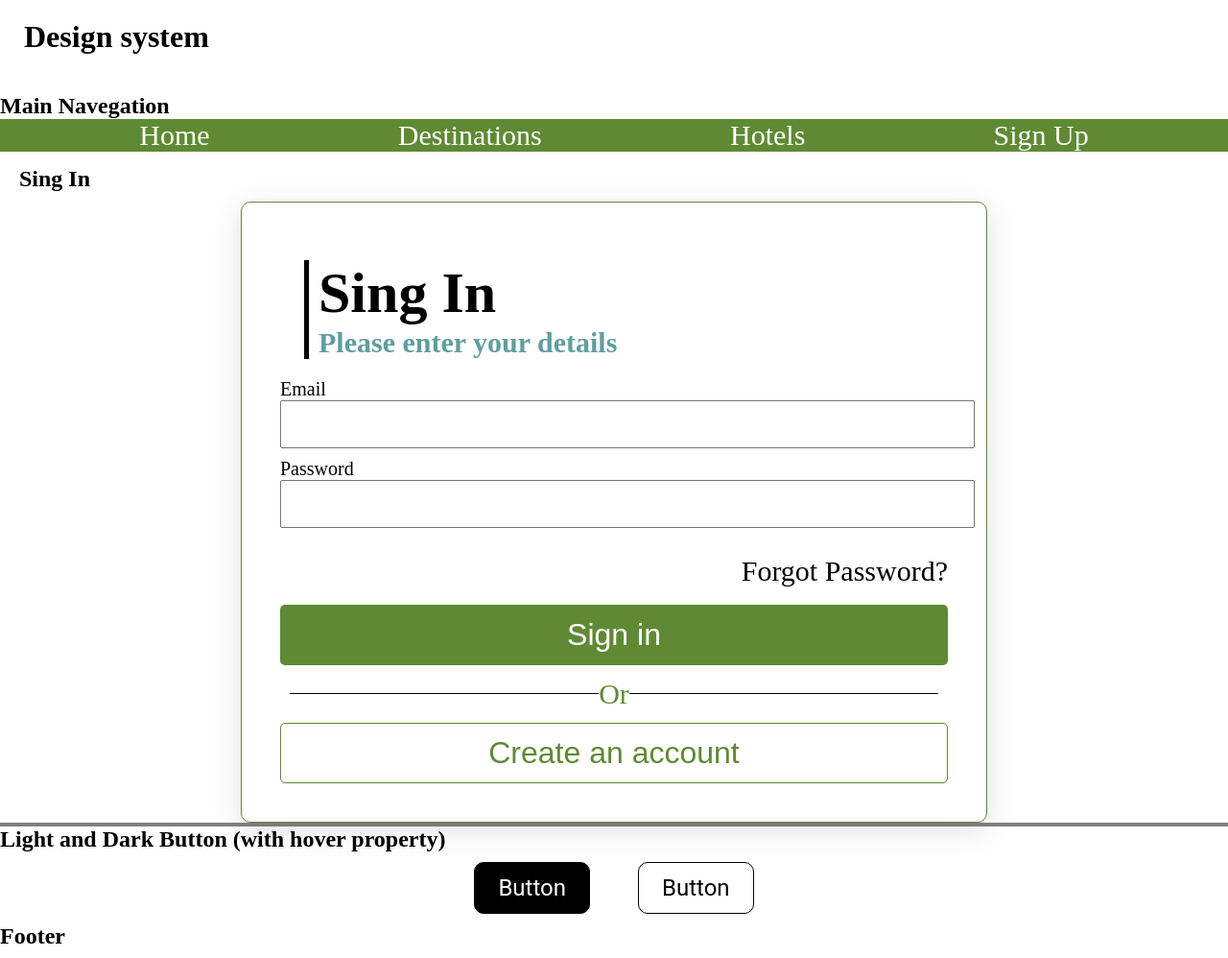
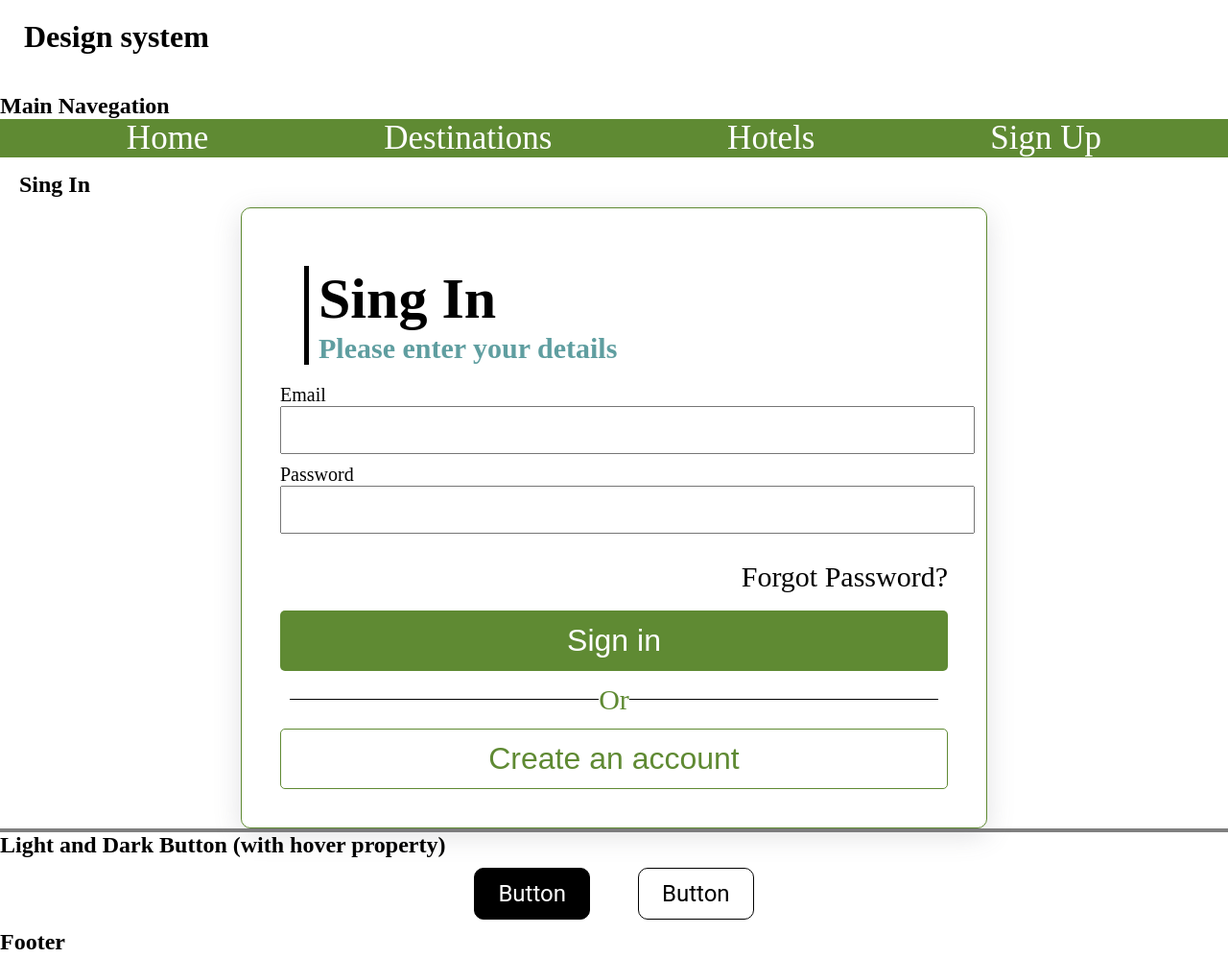
Before and after one commit to JUC24/proyecto1_proyecto-final, a website: page designSystem.html in a window 1280 px wide. Shown: the top 998 px of the page at 96% size. Drawn offline with Linux system fonts and the light colour scheme.

Commit message:
chore(main navegation): chance some code

```diff
--- a/sass/components/_header.scss
+++ b/sass/components/_header.scss
@@ -114,5 +114,8 @@
 }
 
 @media (min-width:1024px) {
+	.menu__link {
 
+		font-size: 35px;
+	}
 }
```
Also changed, not shown: public/css/styles.css.
